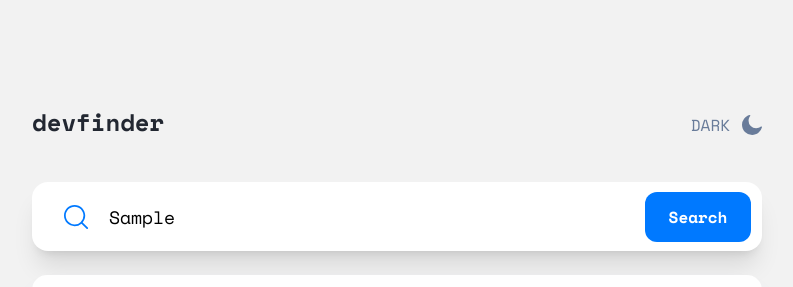
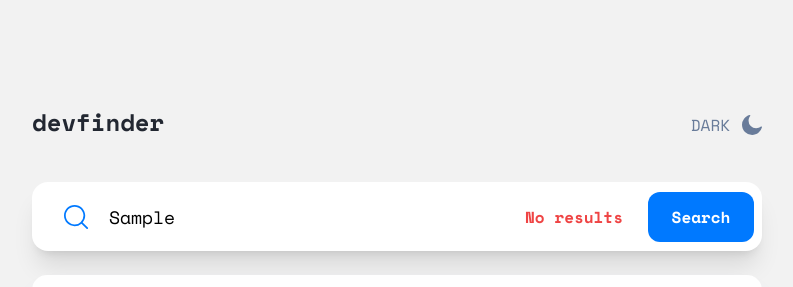
Before and after one commit to Mlowegene/github-user-search-react-app, a React (Vite) app: page / in a window 1280 px wide. Both pictures are taken after typing "Sample" into the empty fields and a click on the button "Search". Shown: the top 287 px of the page, without its empty margins (243-1036 px from the left). Built offline with nearby package versions, Linux system fonts and the light colour scheme; no server answers.

Commit message:
add condition to display no result when result not found

```diff
--- a/src/App.css
+++ b/src/App.css
@@ -54,10 +54,6 @@
 
 .searchbar button:hover {
   background: #60abff;
-}
-
-.searchbar input {
-  margin-right: 248px;
 }
 
 #dark .searchbar input {
--- a/src/App.jsx
+++ b/src/App.jsx
@@ -10,6 +10,7 @@ function App() {
   const [username, setUsername] = useState("");
   const [userData, setUserData] = useState(null);
   const [theme, setTheme] = useState("light");
+  const [userNotFound, setUserNotFound] = useState(false);
 
   const toggleTheme = () => {
     setTheme(theme === "light" ? "dark" : "light");
@@ -18,10 +19,17 @@ function App() {
   const fetchUserData = async () => {
     try {
       const response = await fetch(`https://api.github.com/users/${username}`);
-      const data = await response.json();
-      setUserData(data);
+      if (response.ok) {
+        const data = await response.json();
+        setUserData(data);
+      } else {
+        setUserNotFound(true);
+        setUserData(null);
+      }
     } catch (error) {
       console.error("Error fetching user data:", error);
+      setUserNotFound(true);
+      setUserData(null);
     }
   };
 
@@ -36,7 +44,11 @@ function App() {
       <div id={theme}>
         <div className="w-full h-screen flex flex-col items-center justify-center">
           <NavBar />
-          <SearchBar setUsername={setUsername} fetchUserData={fetchUserData} />
+          <SearchBar
+            setUsername={setUsername}
+            fetchUserData={fetchUserData}
+            userNotFound={userNotFound}
+          />
           <UserInfo userData={userData} />
         </div>
       </div>
--- a/src/components/NavBar.jsx
+++ b/src/components/NavBar.jsx
@@ -22,7 +22,7 @@ export const NavBar = () => {
                 <img src={SunIcon} alt="moon-icon" />
               </span>
             </>
-          ): (
+          ) : (
             <>
               DARK
               <span className="pl-3">
@@ -30,7 +30,6 @@ export const NavBar = () => {
               </span>
             </>
           )}
-
         </button>
       </div>
     </>
--- a/src/components/Searchbar.jsx
+++ b/src/components/Searchbar.jsx
@@ -2,13 +2,13 @@ import "../App.css";
 import SearchIcon from "../assets/icon-search.svg";
 import PropTypes from "prop-types";
 
-export const SearchBar = ({ setUsername, fetchUserData }) => {
+export const SearchBar = ({ setUsername, fetchUserData, userNotFound }) => {
   const handleSearch = () => {
     fetchUserData();
   };
 
   return (
-    <div className="searchbar pl-8 flex items-center rounded-2xl shadow-xl">
+    <div className="searchbar pl-8 flex flex-row items-center  rounded-2xl shadow-xl">
       <img src={SearchIcon} alt="search-icon" className="pr-5" />
       <input
         type="text"
@@ -16,9 +16,14 @@ export const SearchBar = ({ setUsername, fetchUserData }) => {
         onChange={(e) => setUsername(e.target.value)}
         className="text-lg w-72 cursor-pointer focus:outline-none caret-blue-500 "
       />
+      {userNotFound && (
+        <p className="text-center text-red-500 ml-32 mr-6 font-bold text-base">
+          No results
+        </p>
+      )}
       <button
         onClick={handleSearch}
-        className="rounded-xl text-white font-bold cursor-pointer "
+        className="rounded-xl text-white font-bold cursor-pointer ml-auto mr-2"
       >
         Search
       </button>
@@ -29,4 +34,5 @@ export const SearchBar = ({ setUsername, fetchUserData }) => {
 SearchBar.propTypes = {
   setUsername: PropTypes.func,
   fetchUserData: PropTypes.func,
+  userNotFound: PropTypes.bool,
 };
--- a/src/components/UserInfo.jsx
+++ b/src/components/UserInfo.jsx
@@ -7,7 +7,6 @@ import twitterIcon from "../assets/icon-twitter.svg";
 import websiteIcon from "../assets/icon-website.svg";
 
 export const UserInfo = ({ userData }) => {
-
   function formatDate(dateString) {
     const options = { year: "numeric", month: "short", day: "numeric" };
     return new Date(dateString).toLocaleDateString("fr-FR", options);
```
Lines whose indentation alone changed are shown as unchanged.
